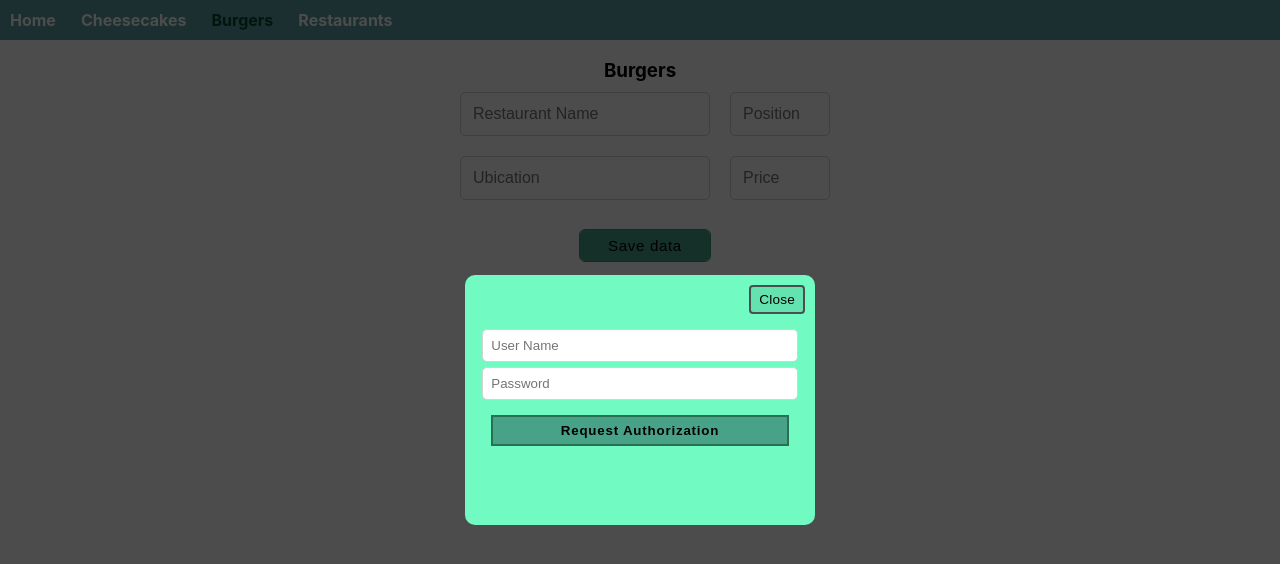
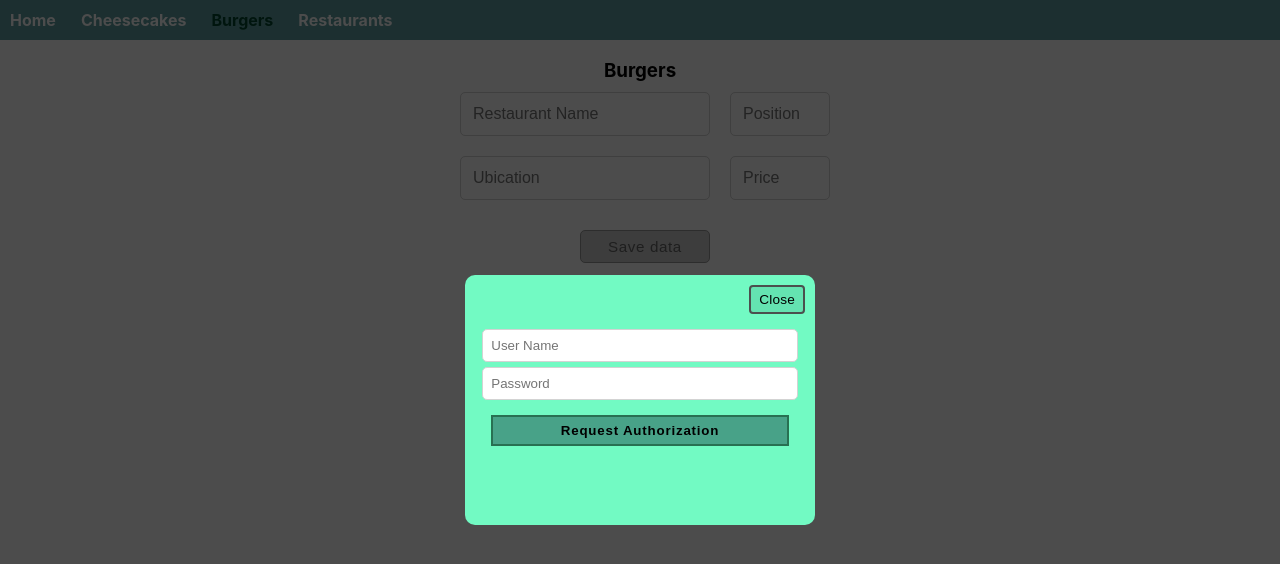
Before and after one commit to javirro/food-ranking-ui, a React (Create React App) app: page /burgers in a window 1280 px wide. Shown: the top 564 px of the page. Built offline with nearby package versions, Linux system fonts and the light colour scheme; no server answers.

Commit message:
Add disabled condition to save Data button

```diff
--- a/src/Components/AddItem.jsx
+++ b/src/Components/AddItem.jsx
@@ -57,7 +57,7 @@ const AddItem = ({ data, setData, table }) => {
         <input type="text" onChange={(ev) => textInputChange(ev, "price")} placeholder="Price" className="text-inputs" />
       </section>
       <section className="save-btn-container">
-        <button className="save-btn" onClick={addItemHandler}>Save data</button>
+        <button className="save-btn" disabled = {window.localStorage.getItem("token") ? false: true }onClick={addItemHandler}>Save data</button>
         {loaded && !inputError && !networkError && <DoneInputsMessage data={data} />}
         {(inputError || networkError) && <ErrorInputsMessage networkError={networkError} inputError={inputError} />}
       </section>
--- a/src/Styles/addItemButton.css
+++ b/src/Styles/addItemButton.css
@@ -24,6 +24,13 @@
 .save-btn:hover {
     outline: 2px solid rgb(52, 124, 94);
     background: #71d8bb;
+}
+
+.save-btn:disabled {
+    border: 1px solid #999999;
+    background-color: #cccccc;
+    color: #666666;
+    outline: none;
 }
 
 .error-message-container {
```
